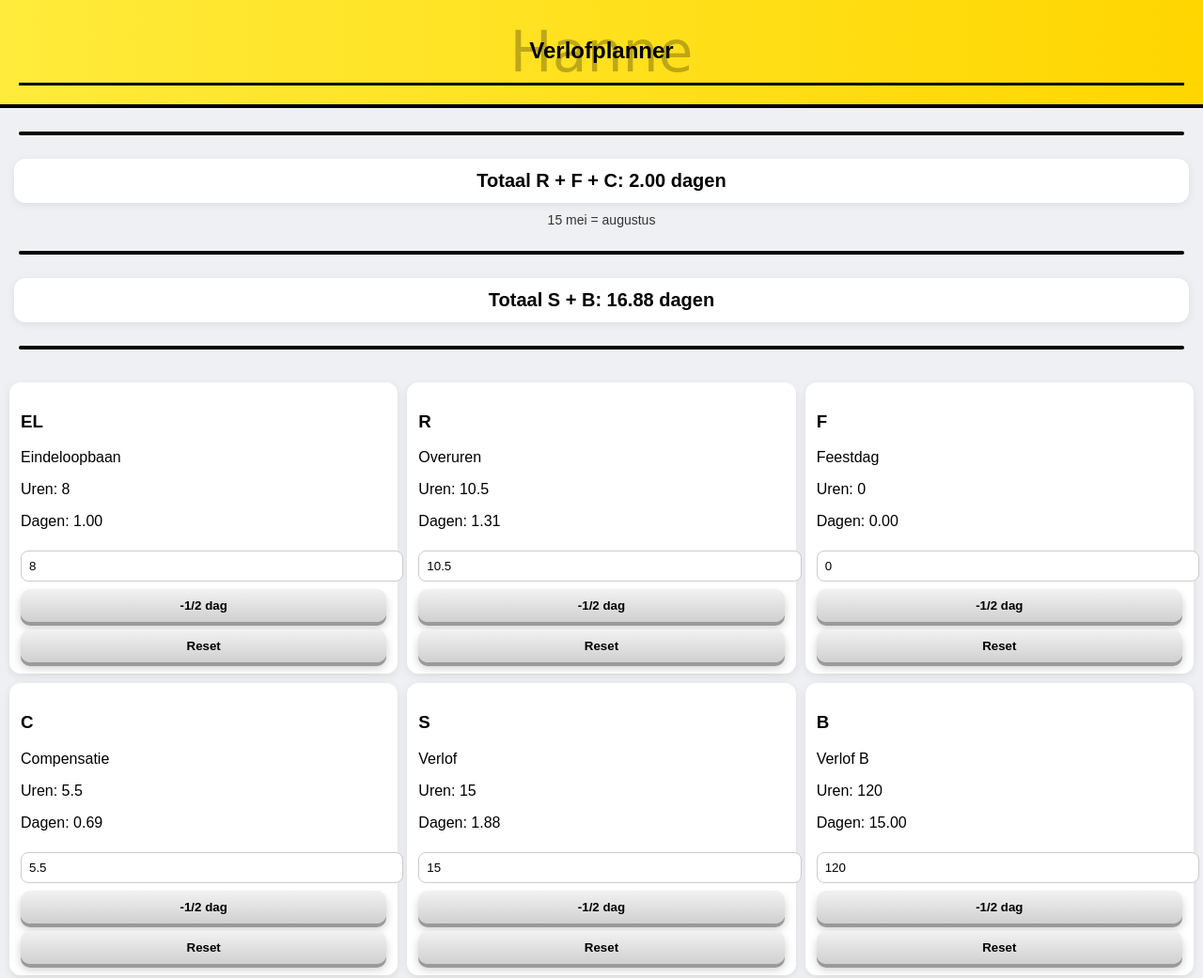
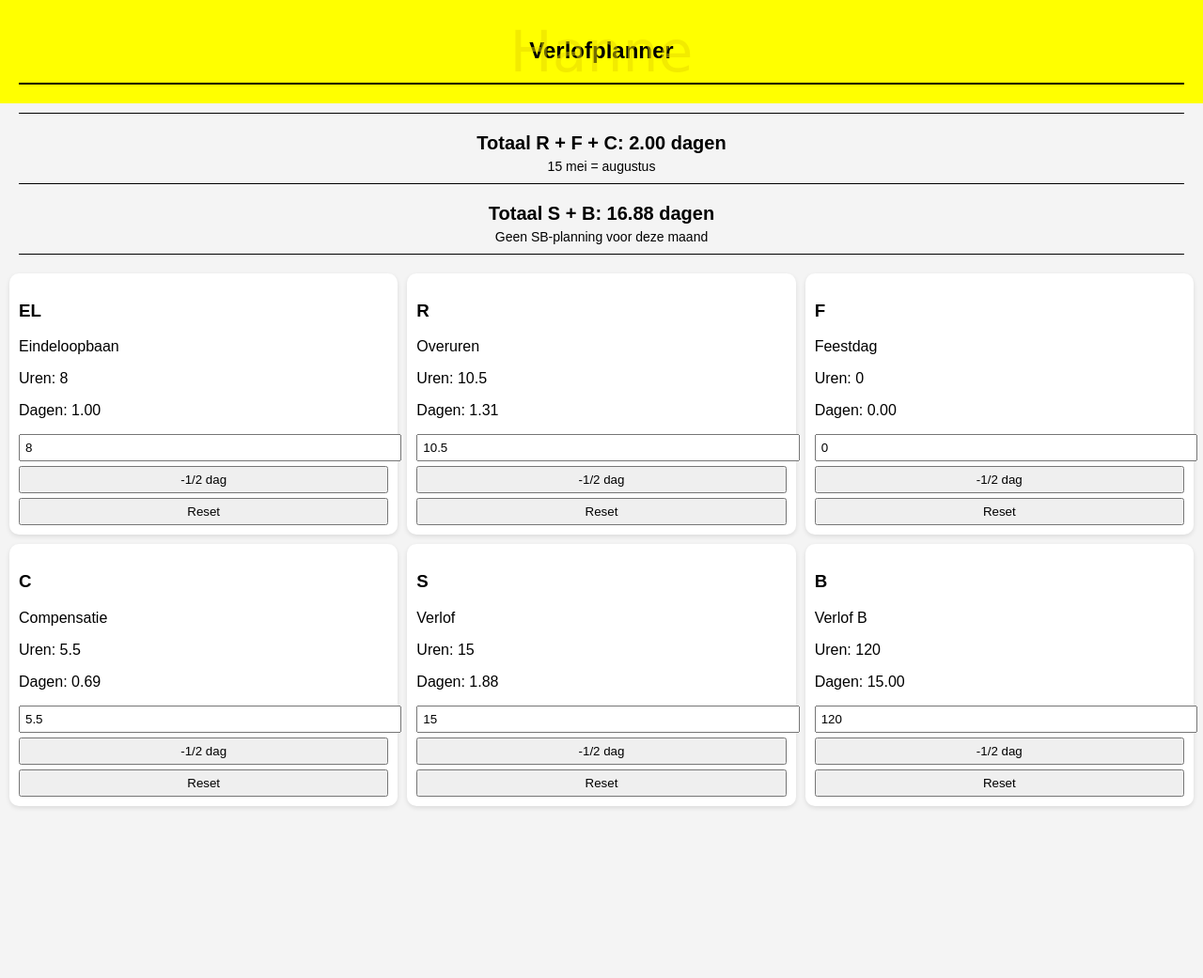
Before and after one commit to LamWM40/verlofplannerhanne, a plain HTML site: page index.html in a window 1280 px wide. Shown: the whole page at 94% size. After the commit the page ends 868 px from the top, so only its background shows below. Drawn offline with Linux system fonts and the light colour scheme.

Commit message:
Update index.html

```diff
--- a/index.html
+++ b/index.html
@@ -4,118 +4,77 @@
 <meta charset="UTF-8">
 <meta name="viewport" content="width=device-width, initial-scale=1.0">
 <title>Verlofplanner</title>
-<link rel="manifest" href="manifest.json">
 
 <style>
+body { font-family: Arial; margin:0; padding:0; background:#f4f4f4; }
 
-body{
-  font-family:Arial;
-  margin:0;
-  padding:0;
-  background:#eef0f3;
+/* HEADER */
+header {
+  background:yellow;
+  color:black;
+  padding:20px;
+  text-align:center;
+  position:relative;
+  overflow:hidden;
 }
 
-/* HEADER */
-header{
-  background:linear-gradient(to right,#ffeb3b,#ffd600);
-  color:#000;
-  padding:20px;
-  text-align:center;
-  border-bottom:4px solid #000;
-  position:relative;
-}
-
+/* achtergrond naam */
 header::after{
   content:"Hanne";
   position:absolute;
   top:50%;
   left:50%;
-  transform:translate(-50%,-50%);
+  transform:translate(-50%, -50%);
   font-size:60px;
   font-family:cursive;
-  opacity:0.25;
+  color:#e6d800; /* donkerder geel */
+  opacity:0.5;
+  pointer-events:none;
 }
 
-/* LINES */
-.header-line{
-  border-top:3px solid #000;
-  margin-top:12px;
+.header-line {
+  border-top:2px solid #000;
+  margin-top:10px;
 }
 
-.summary-line{
-  height:4px;
-  background:#000;
-  margin:25px 20px;
-  border-radius:3px;
+/* SAMENVATTING */
+.summary {
+  text-align:center;
+  padding:10px;
+  font-weight:bold;
+  font-size:20px;
 }
 
-/* SUMMARY */
-.summary{
+.summary-small {
   text-align:center;
-  padding:12px;
-  font-weight:bold;
-  font-size:20px;
-  background:#fff;
-  margin:10px 15px;
-  border-radius:12px;
-  box-shadow:0 2px 8px rgba(0,0,0,0.08);
+  font-size:14px;
+  margin-top:-5px;
+  margin-bottom:10px;
 }
 
-.summary-small{
-  text-align:center;
-  font-size:14px;
-  margin-top:5px;
-  margin-bottom:10px;
-  color:#333;
+.summary-line {
+  border-top:1px solid #000;
+  margin:10px 20px;
 }
 
 /* GRID */
-.container{
+.container {
   display:grid;
-  grid-template-columns:1fr 1fr 1fr;
+  grid-template-columns: 1fr 1fr 1fr;
   gap:10px;
   padding:10px;
 }
 
-/* CARD */
-.card{
+.card {
   background:#fff;
-  padding:12px;
-  border-radius:12px;
-  box-shadow:0 3px 10px rgba(0,0,0,0.08);
+  padding:10px;
+  border-radius:10px;
+  box-shadow:0 2px 5px rgba(0,0,0,0.1);
 }
 
-/* INPUT */
-input{
-  width:100%;
-  padding:8px;
-  margin-top:6px;
-  border:1px solid #ccc;
-  border-radius:8px;
-}
+input { width:100%; padding:5px; }
 
-/* BUTTONS */
-button{
-  margin-top:8px;
-  padding:10px;
-  width:100%;
-  border:none;
-  border-radius:10px;
-  background:linear-gradient(to bottom,#f2f2f2,#d0d0d0);
-  font-weight:bold;
-  box-shadow:0 4px 0 #9a9a9a,0 6px 10px rgba(0,0,0,0.2);
-  cursor:pointer;
-}
-
-button:active{
-  transform:translateY(3px);
-  box-shadow:0 1px 0 #9a9a9a,0 2px 5px rgba(0,0,0,0.2);
-}
-
-/* MOBILE */
-@media(max-width:768px){
-  .container{grid-template-columns:1fr;}
-}
+button { margin-top:5px; padding:5px; width:100%; }
 
 </style>
 </head>
@@ -131,7 +90,6 @@ button:active{
 <div class="container" id="app"></div>
 
 <script>
-
 const codes = {
  EL: {name:'Eindeloopbaan', hours:8},
  R: {name:'Overuren', hours:10.5},
@@ -141,18 +99,6 @@ const codes = {
  B: {name:'Verlof B', hours:120}
 };
 
-const workDayHours = 8;
-
-/* RFC */
-function getRFCText(){
-  const now = new Date();
-  const currentMonth = now.toLocaleString('nl-NL',{month:'long'});
-  const future = new Date(now.getFullYear(),now.getMonth()+3,1);
-  const futureMonth = future.toLocaleString('nl-NL',{month:'long'});
-  return `15 ${currentMonth} = ${futureMonth}`;
-}
-
-/* 🔥 JOUW S+B PLANNING OBJECT */
 const sbPlanning = {
  "oktober": ["januari"],
  "november": ["februari"],
@@ -164,20 +110,30 @@ const sbPlanning = {
  "september": ["december"]
 };
 
-/* omzetten naar tekst */
-function getSBText(){
+const workDayHours = 8;
 
-  const maand = new Date()
-    .toLocaleString('nl-NL',{month:'long'});
-
-  const lijst = sbPlanning[maand];
-
-  if(!lijst) return "";
-
-  return "Aanvragen: " + lijst.join(", ");
+// 🔧 maand +3 (tekst voor RFC samenvatting)
+function getFutureMonthText(){
+  const now = new Date();
+  const currentMonth = now.toLocaleString('nl-NL', { month: 'long' });
+  const future = new Date(now.getFullYear(), now.getMonth() + 3, 1);
+  const futureMonth = future.toLocaleString('nl-NL', { month: 'long' });
+  return `15 ${currentMonth} = ${futureMonth}`;
 }
 
-/* storage */
+// 🔧 SB specifieke tekst op basis van sbPlanning object
+function getSBPlanningText() {
+  const now = new Date();
+  const currentMonthName = now.toLocaleString('nl-NL', { month: 'long' }).toLowerCase();
+  const plannedMonths = sbPlanning[currentMonthName];
+
+  if (plannedMonths) {
+    return `SB-Planning voor: ${plannedMonths.join(', ')}`;
+  } else {
+    return `Geen SB-planning voor deze maand`;
+  }
+}
+
 function getCurrentMonthKey(){
  const d = new Date();
  return d.getFullYear() + '-' + (d.getMonth()+1);
@@ -188,10 +144,7 @@ function load(){
  const monthKey = getCurrentMonthKey();
 
  if(!saved || saved.month !== monthKey){
-    const newData = {
-      month: monthKey,
-      values: JSON.parse(JSON.stringify(codes))
-    };
+  const newData = { month: monthKey, values: JSON.parse(JSON.stringify(codes)) };
   newData.values.EL.hours = 8;
   localStorage.setItem('data', JSON.stringify(newData));
   return newData.values;
@@ -201,19 +154,17 @@ function load(){
 
 function save(values){
  const monthKey = getCurrentMonthKey();
-  localStorage.setItem('data', JSON.stringify({month:monthKey,values}));
+ localStorage.setItem('data', JSON.stringify({ month: monthKey, values }));
 }
 
 function minusHalfDay(code){
  const data = load();
-  data[code].hours = Math.max(0,data[code].hours-4);
+ data[code].hours = Math.max(0, data[code].hours - 4);
  save(data);
  render();
 }
 
-/* render */
 function render(){
-
  const data = load();
  const app = document.getElementById('app');
  const summary = document.getElementById('summary');
@@ -224,61 +175,43 @@ function render(){
  let totalSB = 0;
 
  Object.keys(data).forEach(code=>{
-
   const item = data[code];
-    const days = item.hours/workDayHours;
+  const days = (item.hours / workDayHours);
 
   if(['R','F','C'].includes(code)) totalRFC += days;
   if(['S','B'].includes(code)) totalSB += days;
 
   const div = document.createElement('div');
-
   div.className='card';
-
-    div.innerHTML=`
+  div.innerHTML = `
    <h3>${code}</h3>
    <p>${item.name}</p>
    <p>Uren: ${item.hours}</p>
    <p>Dagen: ${days.toFixed(2)}</p>
-
-      <input type="number" value="${item.hours}" onchange="update('${code}',this.value)">
-
+   <input type="number" value="${item.hours}" onchange="update('${code}', this.value)">
    <button onclick="minusHalfDay('${code}')">-1/2 dag</button>
    <button onclick="resetCode('${code}')">Reset</button>
   `;
-
   app.appendChild(div);
  });
 
-  summary.innerHTML=`
+ const maandTekstRFC = getFutureMonthText();
+ const sbTekst = getSBPlanningText();
+
+ summary.innerHTML = `
+   <div class="summary-line"></div>
+   <div class="summary">Totaal R + F + C: ${totalRFC.toFixed(2)} dagen</div>
+   <div class="summary-small">${maandTekstRFC}</div>
 
    <div class="summary-line"></div>
-
-    <div class="summary">
-      Totaal R + F + C:
-      ${totalRFC.toFixed(2)} dagen
-    </div>
-
-    <div class="summary-small">
-      ${getRFCText()}
-    </div>
-
-    <div class="summary-line"></div>
-
-    <div class="summary">
-      Totaal S + B:
-      ${totalSB.toFixed(2)} dagen
-    </div>
-
-    <div class="summary-small">
-      ${getSBText()}
-    </div>
+   <div class="summary">Totaal S + B: ${totalSB.toFixed(2)} dagen</div>
+   <div class="summary-small">${sbTekst}</div>
 
    <div class="summary-line"></div>
  `;
 }
 
-function update(code,value){
+function update(code, value){
  const data = load();
  data[code].hours = parseFloat(value);
  save(data);
@@ -297,7 +230,6 @@ render();
 if('serviceWorker' in navigator){
  navigator.serviceWorker.register('sw.js');
 }
-
 </script>
 
 </body>
```
Lines whose indentation alone changed are shown as unchanged.
